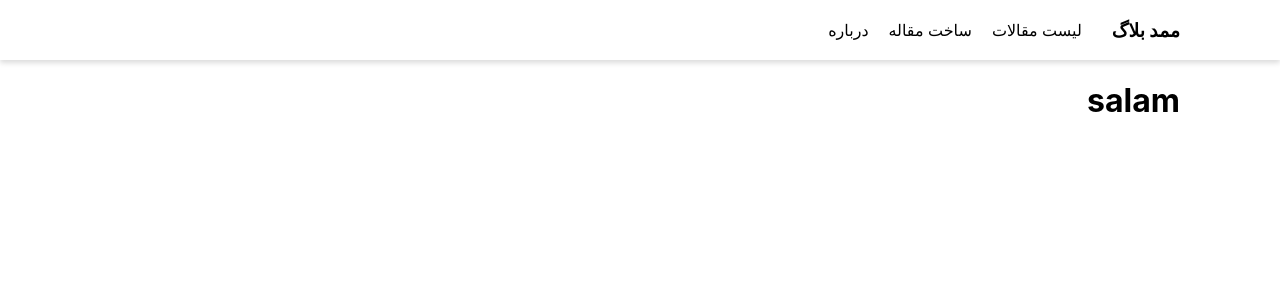
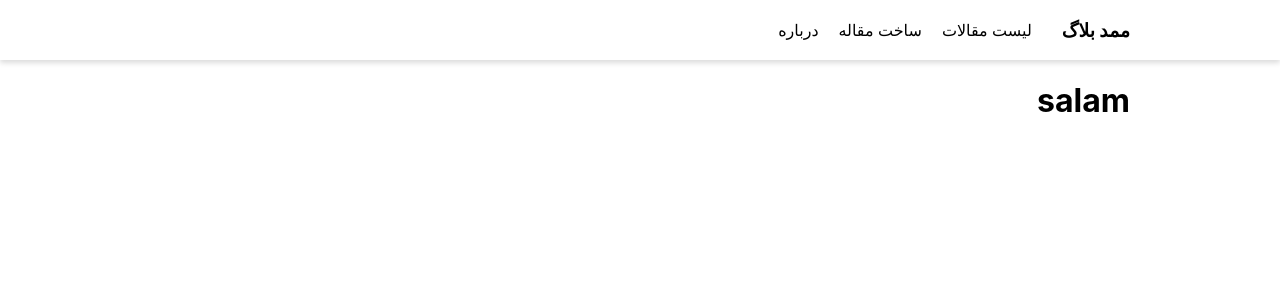
Before and after one commit to mohammadshabanzadeh/my-app, a React (Create React App) app: page / in a window 1280 px wide. Shown: the top 300 px of the page. Built offline with nearby package versions, Linux system fonts and the light colour scheme.

Commit message:
first today

```diff
--- a/src/index.css
+++ b/src/index.css
@@ -16,5 +16,5 @@ h1,h2,h3,h4,h5,h6,p,ul{
   list-style: none;
 }
 .container {
-  padding: 0 100px;
+  padding: 0 150px;
 }
```
Also changed, not shown: src/component/navbar/Navbar.jsx (+4 -4 lines).
